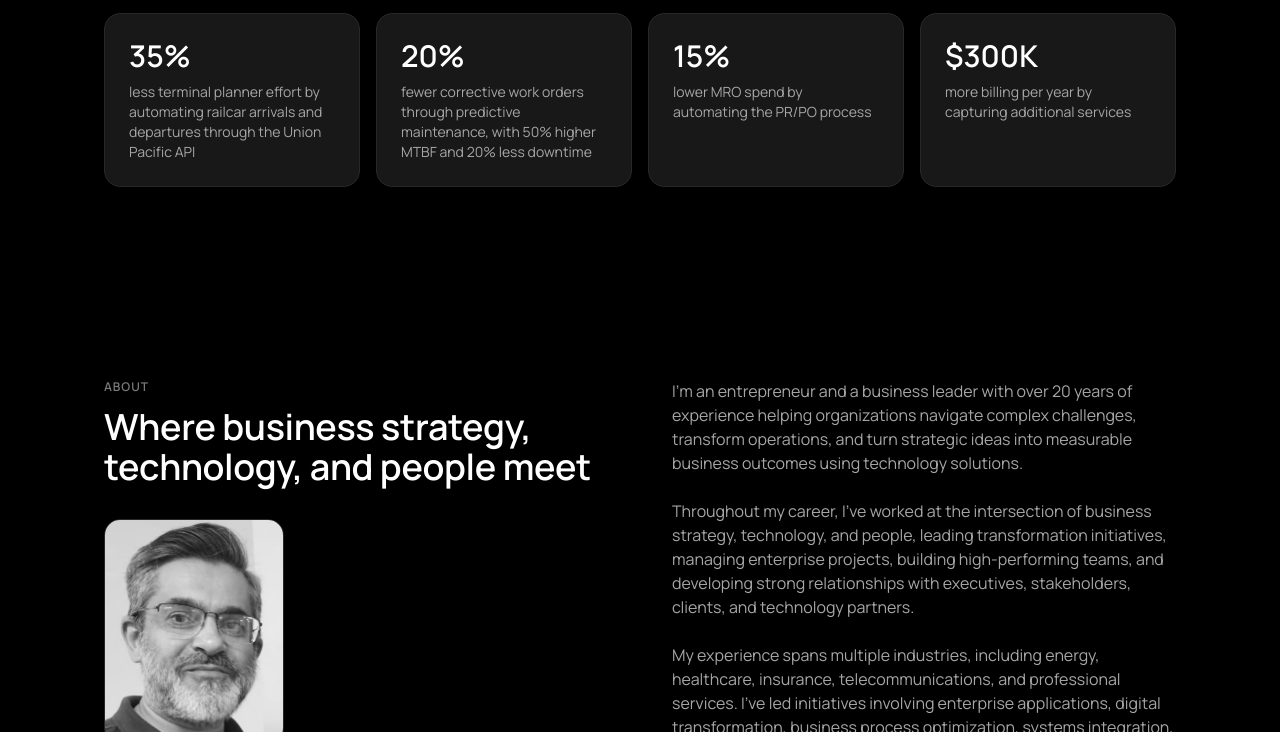
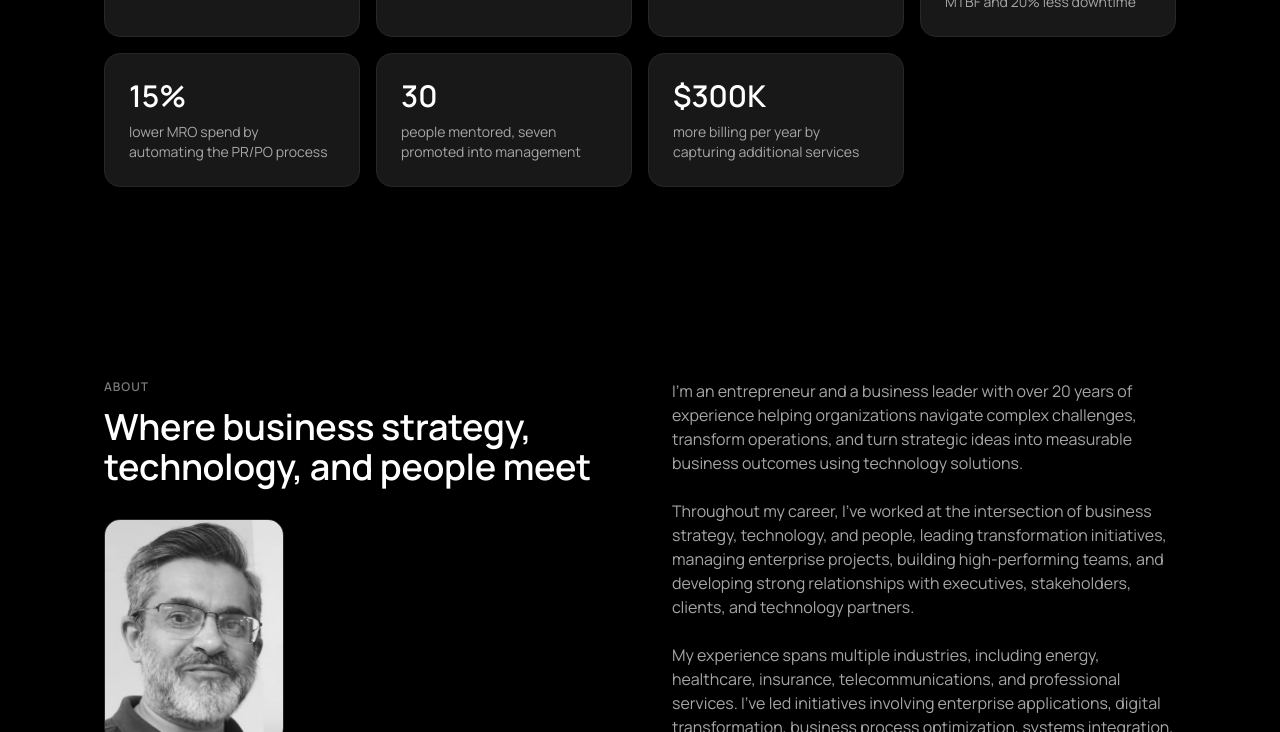
Before and after one commit to mmahmo1/Professional-Portfolio-Website, a plain HTML site: page index.html in a window 1280 px wide. Shown: the part 727-1459 px from the top of the page. Drawn offline with Linux system fonts and the light colour scheme.

Commit message:
Hero: remove planner effort tile, reorder mentoring tile
Co-Authored-By: Claude Opus 5.5 <noreply@anthropic.com>

```diff
--- a/index.html
+++ b/index.html
@@ -276,10 +276,9 @@
       <div class="stat reveal"><span class="heading-4">$100M+</span><span class="body-6 muted">in programs and projects managed</span></div>
       <div class="stat reveal"><span class="heading-4">95%</span><span class="body-6 muted">of projects delivered on time and within budget</span></div>
       <div class="stat reveal"><span class="heading-4">35%</span><span class="body-6 muted">gain in operational efficiency through digital transformation</span></div>
-      <div class="stat reveal"><span class="heading-4">30</span><span class="body-6 muted">people mentored, seven promoted into management</span></div>
-      <div class="stat reveal"><span class="heading-4">35%</span><span class="body-6 muted">less terminal planner effort by automating railcar arrivals and departures through the Union Pacific API</span></div>
       <div class="stat reveal"><span class="heading-4">20%</span><span class="body-6 muted">fewer corrective work orders through predictive maintenance, with 50% higher MTBF and 20% less downtime</span></div>
       <div class="stat reveal"><span class="heading-4">15%</span><span class="body-6 muted">lower MRO spend by automating the PR/PO process</span></div>
+      <div class="stat reveal"><span class="heading-4">30</span><span class="body-6 muted">people mentored, seven promoted into management</span></div>
       <div class="stat reveal"><span class="heading-4">$300K</span><span class="body-6 muted">more billing per year by capturing additional services</span></div>
     </div>
   </div>
```
